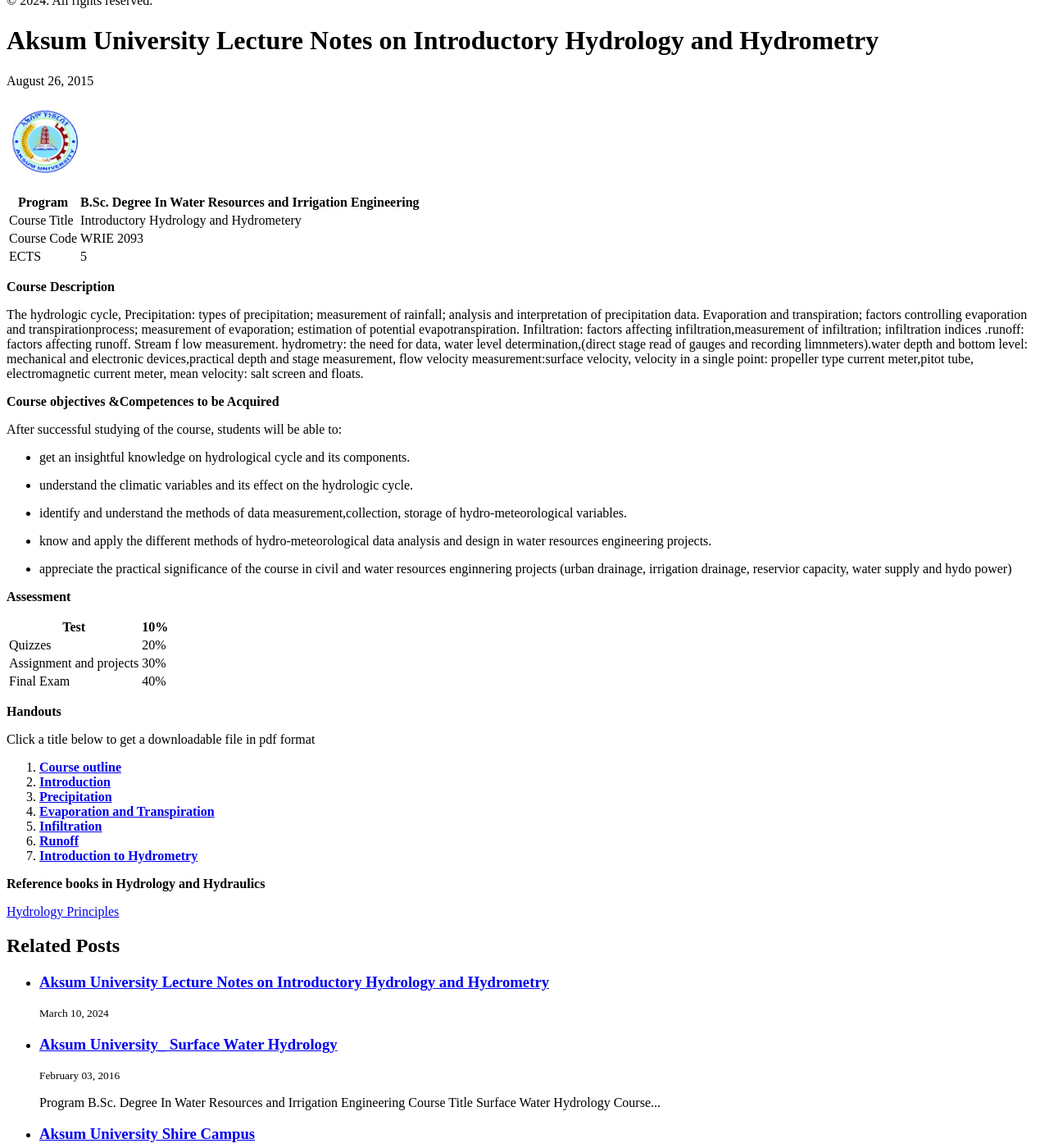
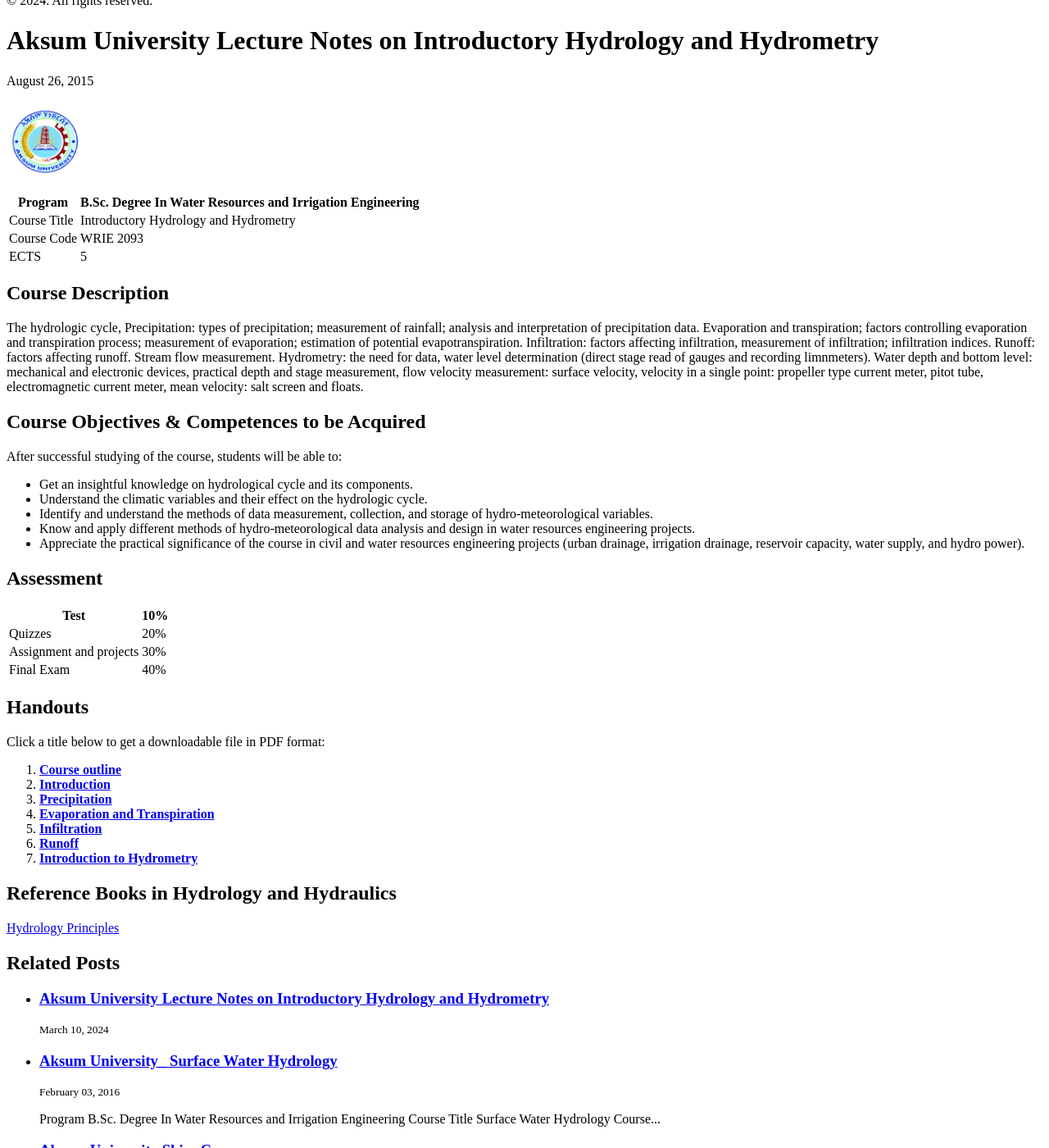
Before and after one commit to Mgebrekiros/Mgebrekiros.github.io, a Jekyll site: the page built from _posts/2015-08-26-lecture-notes-on-introduction-to-hydrology-and-hydrometry.markdown, in a window 1280 px wide and 1400 px high, scrolled down 274 px. Shown: the whole window at 82% size. Built offline with Jekyll 4.4.1, drawn with Linux system fonts in a browser that asks for light colours; Markdown is read by kramdown in place of the engine named in the settings.

Commit message:
Update 2015-08-26-lecture-notes-on-introduction-to-hydrology-and-hydrometry.markdown

```diff
--- a/_posts/2015-08-26-lecture-notes-on-introduction-to-hydrology-and-hydrometry.markdown
+++ b/_posts/2015-08-26-lecture-notes-on-introduction-to-hydrology-and-hydrometry.markdown
@@ -1,54 +1,52 @@
 ---
 layout: post
-title: " Aksum University Lecture Notes on Introductory Hydrology and Hydrometry"
+title: "Aksum University Lecture Notes on Introductory Hydrology and Hydrometry"
 date: "2015-08-26"
+categories: [Course Materials, Hydrology]
+tags: [Hydrology, Hydrometry, Education]
 ---
   <img src="/assets/pictures/AKU_Logo.png" alt="AkU_Logo" style="width: 100px;"/>
 
-Program   |   B.Sc. Degree In Water Resources and Irrigation Engineering
----|---
-  Course Title |  Introductory Hydrology and Hydrometery
-  Course Code | WRIE 2093
-   ECTS|   5
+| Program                             | B.Sc. Degree In Water Resources and Irrigation Engineering |
+|-------------------------------------|------------------------------------------------------------|
+| Course Title                        | Introductory Hydrology and Hydrometry                       |
+| Course Code                         | WRIE 2093                                                   |
+| ECTS                                | 5                                                          |
 
-  **Course Description**
+## Course Description
 
-   The hydrologic cycle, Precipitation: types of precipitation; measurement of rainfall; analysis and interpretation of precipitation data. Evaporation and transpiration; factors controlling evaporation and transpirationprocess; measurement of evaporation; estimation of potential evapotranspiration. Infiltration: factors affecting infiltration,measurement of infiltration; infiltration indices .runoff: factors affecting runoff. Stream f low measurement. hydrometry: the need for data, water level determination,(direct stage read of gauges and recording limnmeters).water depth and bottom level: mechanical and electronic devices,practical depth and stage measurement, flow velocity measurement:surface velocity, velocity in a single point: propeller type current meter,pitot tube, electromagnetic current meter, mean velocity: salt screen and floats.
+The hydrologic cycle, Precipitation: types of precipitation; measurement of rainfall; analysis and interpretation of precipitation data. Evaporation and transpiration; factors controlling evaporation and transpiration process; measurement of evaporation; estimation of potential evapotranspiration. Infiltration: factors affecting infiltration, measurement of infiltration; infiltration indices. Runoff: factors affecting runoff. Stream flow measurement. Hydrometry: the need for data, water level determination (direct stage read of gauges and recording limnmeters). Water depth and bottom level: mechanical and electronic devices, practical depth and stage measurement, flow velocity measurement: surface velocity, velocity in a single point: propeller type current meter, pitot tube, electromagnetic current meter, mean velocity: salt screen and floats.
 
-   **Course objectives &Competences to be Acquired**
+## Course Objectives & Competences to be Acquired
 
-   After successful studying of the course, students will be able to:
+After successful studying of the course, students will be able to:
 
-- get an insightful knowledge on hydrological cycle and its components.
+- Get an insightful knowledge on hydrological cycle and its components.
+- Understand the climatic variables and their effect on the hydrologic cycle.
+- Identify and understand the methods of data measurement, collection, and storage of hydro-meteorological variables.
+- Know and apply different methods of hydro-meteorological data analysis and design in water resources engineering projects.
+- Appreciate the practical significance of the course in civil and water resources engineering projects (urban drainage, irrigation drainage, reservoir capacity, water supply, and hydro power).
 
-- understand the climatic variables and its effect on the hydrologic cycle.
+## Assessment
 
-- identify and understand the methods of data measurement,collection, storage of hydro-meteorological variables.
+| Test                             | 10%  |
+|----------------------------------|------|
+| Quizzes                          | 20%  |
+| Assignment and projects          | 30%  |
+| Final Exam                       | 40%  |
 
-- know and apply the different methods of hydro-meteorological data analysis and design in water resources engineering projects.
+## Handouts
 
-- appreciate the practical significance of the course in civil and water resources enginnering projects (urban drainage, irrigation drainage, reservior capacity, water supply and hydo power)
+Click a title below to get a downloadable file in PDF format:
 
-**Assessment**
+1. [**Course outline**](http://Mgebrekiros.github.io/IntroductoryHydrology/Courseoutline.pdf){:target="_blank"}
+2. [**Introduction**](http://Mgebrekiros.github.io/IntroductoryHydrology/Introduction.pdf){:target="_blank"}
+3. [**Precipitation**](http://Mgebrekiros.github.io/IntroductoryHydrology/Precipitation.pdf){:target="_blank"}
+4. [**Evaporation and Transpiration**](http://Mgebrekiros.github.io/IntroductoryHydrology/EvaporationAndTranspiration.pdf){:target="_blank"}
+5. [**Infiltration**](http://Mgebrekiros.github.io/IntroductoryHydrology/Infiltration.pdf){:target="_blank"}
+6. [**Runoff**](http://Mgebrekiros.github.io/IntroductoryHydrology/runoff.pdf){:target="_blank"}
+7. [**Introduction to Hydrometry**](http://Mgebrekiros.github.io/IntroductoryHydrology/Introduction_Hydrometry.pdf){:target="_blank"}
 
-Test   |   10%
-    ---|---
-  Quizzes |  20%
-  Assignment and projects |   30%
-  Final Exam |  40%
+## Reference Books in Hydrology and Hydraulics
 
-**Handouts**
-
-Click a title below to get a downloadable file in pdf format
-
-1. [**Course outline**](http://Mgebrekiros.github.io/IntroductoryHydrology/Courseoutline.pdf)
-2. [**Introduction**](http://Mgebrekiros.github.io/IntroductoryHydrology/Introduction.pdf)
-3. [**Precipitation**](http://Mgebrekiros.github.io/IntroductoryHydrology/Precipitation.pdf)
-4. [**Evaporation and Transpiration**](http://Mgebrekiros.github.io/IntroductoryHydrology/EvaporationAndTranspiration.pdf)
-5. [**Infiltration**](http://Mgebrekiros.github.io/IntroductoryHydrology/Infiltration.pdf)
-6. [**Runoff**](http://Mgebrekiros.github.io/IntroductoryHydrology/runoff.pdf)
-7. [**Introduction to Hydrometry**](http://Mgebrekiros.github.io/IntroductoryHydrology/Introduction_Hydrometry.pdf)
-
-**Reference books in Hydrology and Hydraulics**
-
-[Hydrology Principles](http://Mgebrekiros.github.io/books/Hydrology_Principles.pdf)
+[Hydrology Principles](http://Mgebrekiros.github.io/books/Hydrology_Principles.pdf){:target="_blank"}
```
